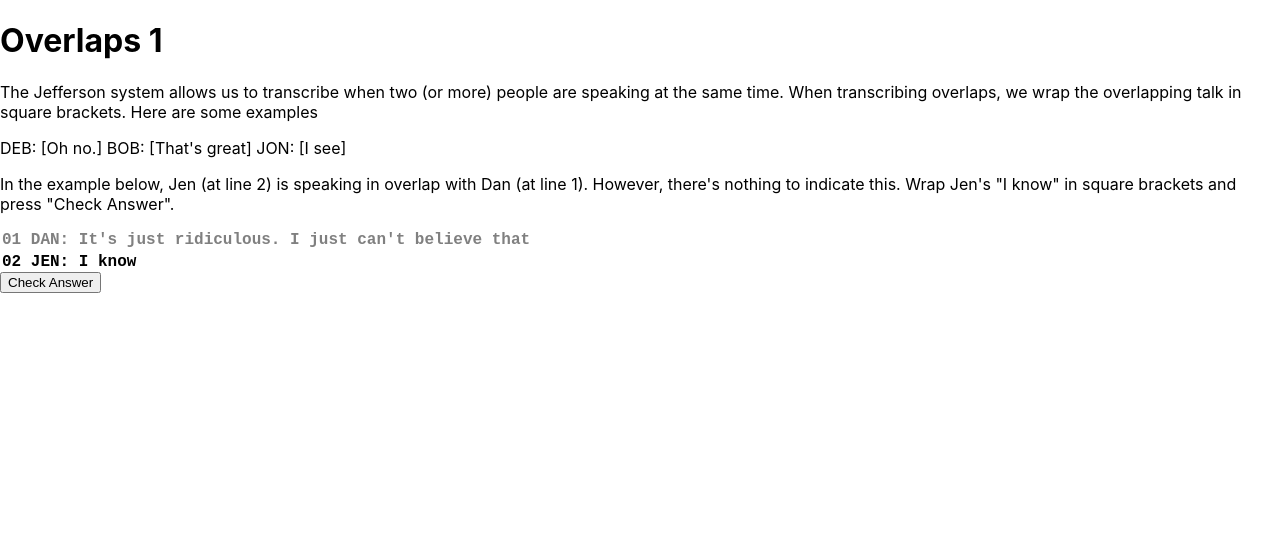
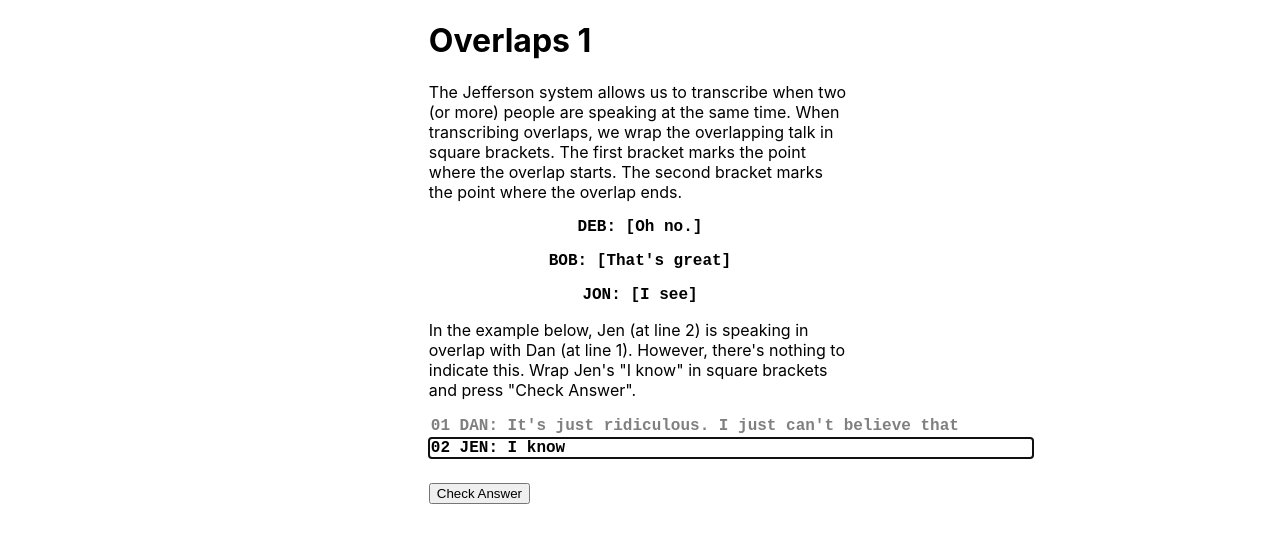
Before and after one commit to joseph-ford10/tutorial, a React (Create React App) app: page / in a window 1280 px wide. Shown: the top 542 px of the page. Built offline with nearby package versions, Linux system fonts and the light colour scheme.

Commit message:
Style content

```diff
--- a/src/EditLine.js
+++ b/src/EditLine.js
@@ -14,6 +14,7 @@ const EditLine = ({ lineText, input, setInput }) => {
         type="text"
         value={input}
         onChange={handleChange}
+        autoFocus
       ></input>
     </>
   )
--- a/src/Overlap1.js
+++ b/src/Overlap1.js
@@ -9,15 +9,18 @@ const Overlap1 = () => {
   const correctAnswer = `[I know]`
 
   return (
+    <div className="wrapper">
       <main>
         <h1>Overlaps 1</h1>
         <p>
           The Jefferson system allows us to transcribe when two (or more) people
           are speaking at the same time. When transcribing overlaps, we wrap the
-        overlapping talk in square brackets. Here are some examples
+          overlapping talk in square brackets. The first bracket marks the point
+          where the overlap starts. The second bracket marks the point where the
+          overlap ends.
         </p>
         <div className="examples">
-        DEB: [Oh no.] BOB: [That's great] JON: [I see]
+          <p>DEB: [Oh no.]</p> <p>BOB: [That's great]</p> <p>JON: [I see]</p>
         </div>
         <p>
           In the example below, Jen (at line 2) is speaking in overlap with Dan
@@ -26,6 +29,7 @@ const Overlap1 = () => {
         </p>
         <Exercise text={exerciseText} correctAnswer={correctAnswer} />
       </main>
+    </div>
   )
 }
 
--- a/src/index.css
+++ b/src/index.css
@@ -33,4 +33,21 @@ form {
 
 .submitAnswer {
   display: block;
+  margin-top: 25px;
 }
+
+.wrapper {
+  display: flex;
+  justify-content: center;
+}
+
+main {
+  width: 33%;
+}
+
+.examples {
+  font-family: 'Courier New', Courier, monospace;
+  font-size: 16px;
+  font-weight: bold;
+  text-align: center;
+}
```
Lines whose indentation alone changed are shown as unchanged.
